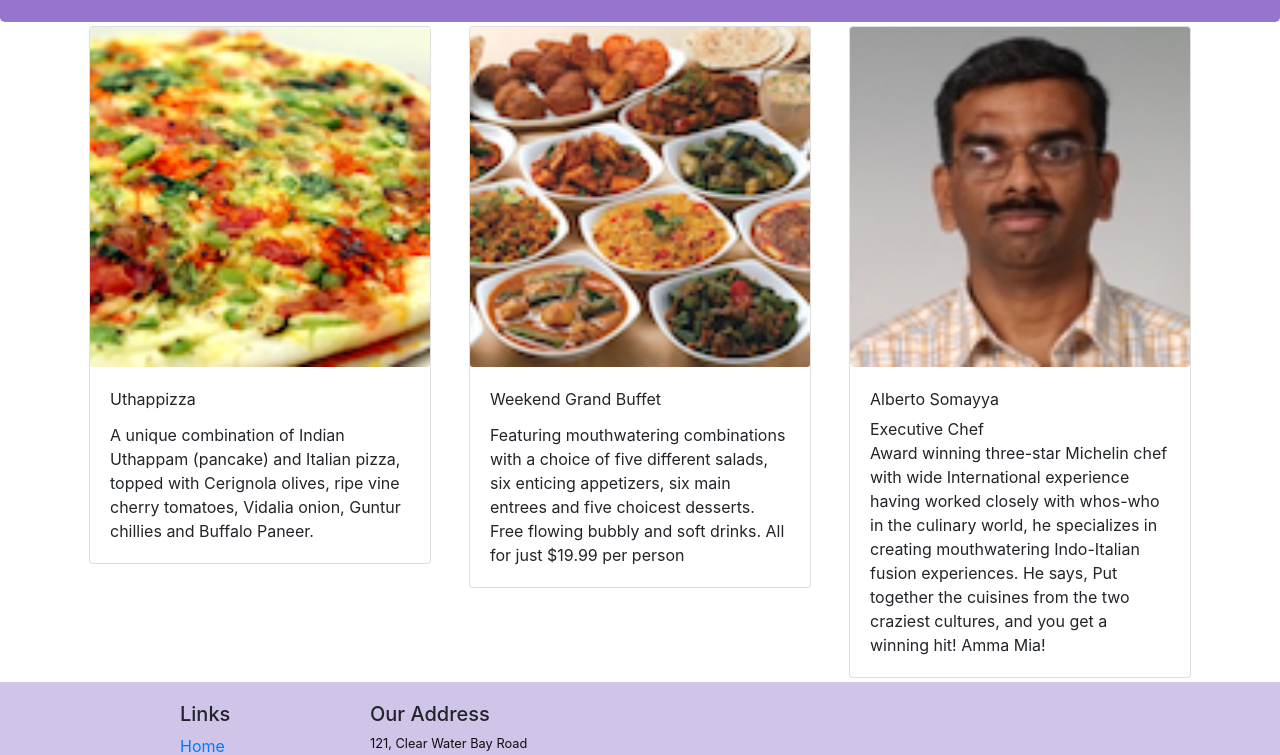
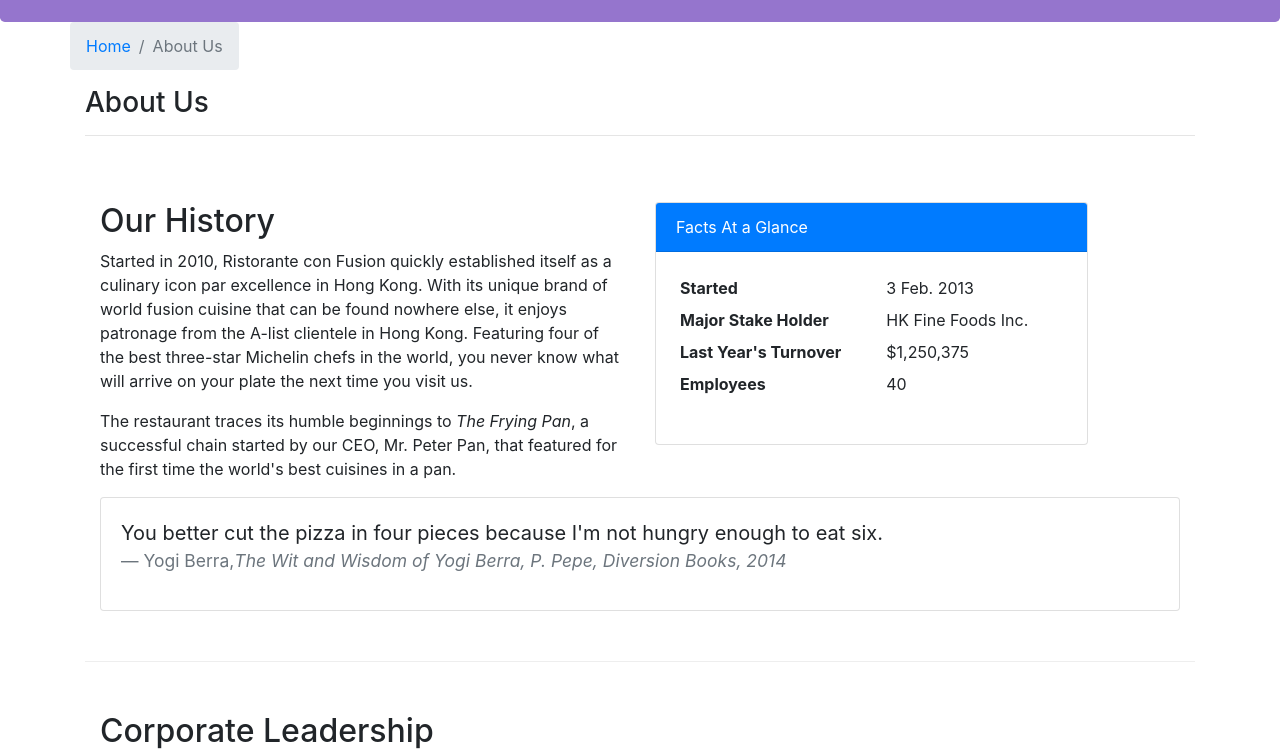
Before and after one commit to AdamMukti/confusion, a React (Create React App) app: page /aboutus in a window 1280 px wide. Before the commit this address led to /home. Shown: the part 320-1075 px from the top of the page. Built offline with nearby package versions, Linux system fonts and the light colour scheme.

Commit message:
Assignment 2

```diff
--- /dev/null
+++ b/src/components/AboutComponent.js
@@ -0,0 +1,119 @@
+import React from "react";
+import {
+  Breadcrumb,
+  BreadcrumbItem,
+  Card,
+  CardBody,
+  CardHeader,
+  Media,
+} from "reactstrap";
+import { Link } from "react-router-dom";
+
+function RenderLeader({ leader }) {
+  return (
+    <Media className="mb-5">
+      <Media left href="#">
+        <Media object src={leader.image} alt={leader.name} />
+      </Media>
+      <Media body className="ml-5">
+        <Media heading>{leader.name}</Media>
+        <Media>{leader.designation}</Media>
+        <Media>{leader.description}</Media>
+      </Media>
+    </Media>
+  );
+}
+
+function About(props) {
+  const leaders = props.leaders.map((leader) => {
+    return (
+      <div key={leader.id}>
+        <RenderLeader leader={leader} />
+      </div>
+    );
+  });
+
+  return (
+    <div className="container">
+      <div className="row">
+        <Breadcrumb>
+          <BreadcrumbItem>
+            <Link to="/home">Home</Link>
+          </BreadcrumbItem>
+          <BreadcrumbItem active>About Us</BreadcrumbItem>
+        </Breadcrumb>
+        <div className="col-12">
+          <h3>About Us</h3>
+          <hr />
+        </div>
+      </div>
+      <div className="row row-content">
+        <div className="col-12 col-md-6">
+          <h2>Our History</h2>
+          <p>
+            Started in 2010, Ristorante con Fusion quickly established itself as
+            a culinary icon par excellence in Hong Kong. With its unique brand
+            of world fusion cuisine that can be found nowhere else, it enjoys
+            patronage from the A-list clientele in Hong Kong. Featuring four of
+            the best three-star Michelin chefs in the world, you never know what
+            will arrive on your plate the next time you visit us.
+          </p>
+          <p>
+            The restaurant traces its humble beginnings to{" "}
+            <em>The Frying Pan</em>, a successful chain started by our CEO, Mr.
+            Peter Pan, that featured for the first time the world's best
+            cuisines in a pan.
+          </p>
+        </div>
+        <div className="col-12 col-md-5">
+          <Card>
+            <CardHeader className="bg-primary text-white">
+              Facts At a Glance
+            </CardHeader>
+            <CardBody>
+              <dl className="row p-1">
+                <dt className="col-6">Started</dt>
+                <dd className="col-6">3 Feb. 2013</dd>
+                <dt className="col-6">Major Stake Holder</dt>
+                <dd className="col-6">HK Fine Foods Inc.</dd>
+                <dt className="col-6">Last Year's Turnover</dt>
+                <dd className="col-6">$1,250,375</dd>
+                <dt className="col-6">Employees</dt>
+                <dd className="col-6">40</dd>
+              </dl>
+            </CardBody>
+          </Card>
+        </div>
+        <div className="col-12">
+          <Card>
+            <CardBody className="bg-faded">
+              <blockquote className="blockquote">
+                <p className="mb-0">
+                  You better cut the pizza in four pieces because I'm not hungry
+                  enough to eat six.
+                </p>
+                <footer className="blockquote-footer">
+                  Yogi Berra,
+                  <cite title="Source Title">
+                    The Wit and Wisdom of Yogi Berra, P. Pepe, Diversion Books,
+                    2014
+                  </cite>
+                </footer>
+              </blockquote>
+            </CardBody>
+          </Card>
+        </div>
+      </div>
+      <div className="row row-content">
+        <div className="col-12">
+          <h2>Corporate Leadership</h2>
+        </div>
+        <div className="col-12">
+          <Media list>{leaders}</Media>
+        </div>
+      </div>
+    </div>
+  );
+}
+
+export default About;
--- a/src/components/ContactComponent.js
+++ b/src/components/ContactComponent.js
@@ -1,8 +1,22 @@
 import React from "react";
+import { Link } from "react-router-dom";
+import { Breadcrumb, BreadcrumbItem } from "reactstrap";
 
 function Contact(props) {
   return (
     <div className="container">
+      <div className="row">
+        <Breadcrumb>
+          <BreadcrumbItem>
+            <Link to="/home">Home</Link>
+          </BreadcrumbItem>
+          <BreadcrumbItem active>Contact Us</BreadcrumbItem>
+        </Breadcrumb>
+        <div className="col-12">
+          <h3>Contact Us</h3>
+          <hr />
+        </div>
+      </div>
       <div className="row row-content">
         <div className="col-12">
           <h3>Location Information</h3>
--- a/src/components/DishDetailComponent.js
+++ b/src/components/DishDetailComponent.js
@@ -1,6 +1,15 @@
-import { Card, CardImg, CardText, CardBody, CardTitle } from "reactstrap";
+import {
+  Card,
+  CardImg,
+  CardText,
+  CardBody,
+  CardTitle,
+  Breadcrumb,
+  BreadcrumbItem,
+} from "reactstrap";
+import { Link } from "react-router-dom";
 
-function renderDish(dish) {
+function RenderDish({ dish }) {
   if (dish != null) {
     return (
       <div className="col-md-5 col-12">
@@ -27,9 +36,9 @@
   return `${month} ${day}, ${year}`;
 }
 
-function renderComment(comments) {
+function RenderComments({ comments }) {
   if (comments != null) {
-    const comment = comments.comments.map((c) => {
+    const comment = comments.map((c) => {
       return (
         <ul key={c.id} className="list-unstyled">
           <li>{c.comment}</li>
@@ -53,9 +62,24 @@
 
 const DishDetail = (props) => {
   return (
-    <div className="row">
-      {renderDish(props.dishDetail)}
-      {renderComment(props.dishDetail)}
+    <div className="container">
+      <div className="row">
+        <Breadcrumb>
+          <BreadcrumbItem>
+            <Link to="/menu">Menu</Link>
+          </BreadcrumbItem>
+          <BreadcrumbItem active>{props.dish.name}
+          </BreadcrumbItem>
+        </Breadcrumb>
+        <div className="col-12">
+          <h3>{props.dish.name}</h3>
+          <hr />
+        </div>
+      </div>
+      <div className="row mb-3">
+        <RenderDish dish={props.dish} />
+        <RenderComments comments={props.comments} />
+      </div>
     </div>
   );
 };
--- a/src/components/MainComponent.js
+++ b/src/components/MainComponent.js
@@ -3,12 +3,15 @@
 import Header from "./HeaderComponent";
 import Menu from "./MenuComponent";
 import Contact from "./ContactComponent";
+import About from "./AboutComponent";
 import Footer from "./FooterComponent";
+import DishDetail from "./DishDetailComponent";
 import { DISHES } from "../shared/dishes";
 import { COMMENTS } from "../shared/comments";
 import { LEADERS } from "../shared/leaders";
 import { PROMOTIONS } from "../shared/promotions";
 import { Switch, Route, Redirect } from "react-router-dom";
+import { match } from "check-types";
 
 class Main extends Component {
   constructor(props) {
@@ -33,6 +36,21 @@
       );
     };
 
+    const DishWithId = ({ match }) => {
+      return (
+        <DishDetail
+          dish={
+            this.state.dishes.filter(
+              (dish) => dish.id === parseInt(match.params.dishId, 10)
+            )[0]
+          }
+          comments={this.state.comments.filter(
+            (comment) => comment.dishId === parseInt(match.params.dishId, 10)
+          )}
+        />
+      );
+    };
+
     return (
       <div>
         <Header />
@@ -43,7 +61,13 @@
             path="/menu"
             component={() => <Menu dishes={this.state.dishes} />}
           />
+          <Route path="/menu/:dishId" component={DishWithId} />
           <Route exact path="/contactus" component={Contact} />
+          <Route
+            exact
+            path="/aboutus"
+            component={() => <About leaders={this.state.leaders} />}
+          />
           <Redirect to="/home" />
         </Switch>
         <Footer />
--- a/src/components/MenuComponent.js
+++ b/src/components/MenuComponent.js
@@ -1,12 +1,22 @@
-import { Card, CardImg, CardImgOverlay, CardTitle } from "reactstrap";
+import {
+  Card,
+  CardImg,
+  CardImgOverlay,
+  CardTitle,
+  Breadcrumb,
+  BreadcrumbItem,
+} from "reactstrap";
+import { Link } from "react-router-dom";
 
-function RenderMenuItem({ dish, onClick }) {
+function RenderMenuItem({ dish }) {
   return (
     <Card>
-      <CardImg width="100%" src={dish.image} alt={dish.name} />
-      <CardImgOverlay>
-        <CardTitle>{dish.name}</CardTitle>
-      </CardImgOverlay>
+      <Link to={`/menu/${dish.id}`}>
+        <CardImg width="100%" src={dish.image} alt={dish.name} />
+        <CardImgOverlay>
+          <CardTitle>{dish.name}</CardTitle>
+        </CardImgOverlay>
+      </Link>
     </Card>
   );
 }
@@ -15,13 +25,25 @@
   const menu = props.dishes.map((dish) => {
     return (
       <div key={dish.id} className="col-12 col-md-5 mb-4 mt-3">
-        <RenderMenuItem dish={dish} onClick={props.onClick} />
+        <RenderMenuItem dish={dish} />
       </div>
     );
   });
 
   return (
     <div className="container">
+      <div className="row">
+        <Breadcrumb>
+          <BreadcrumbItem>
+            <Link to="/home">Home</Link>
+          </BreadcrumbItem>
+          <BreadcrumbItem active>Menu</BreadcrumbItem>
+        </Breadcrumb>
+        <div className="col-12">
+          <h3>Menu</h3>
+          <hr />
+        </div>
+      </div>
       <div className="row">{menu}</div>;
     </div>
   );
```
